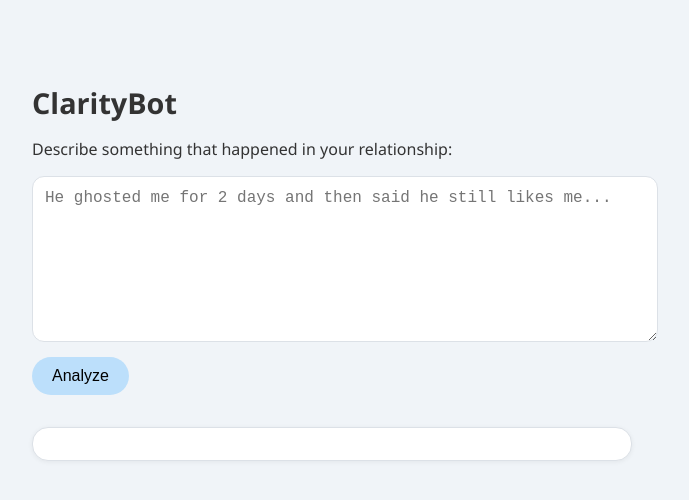
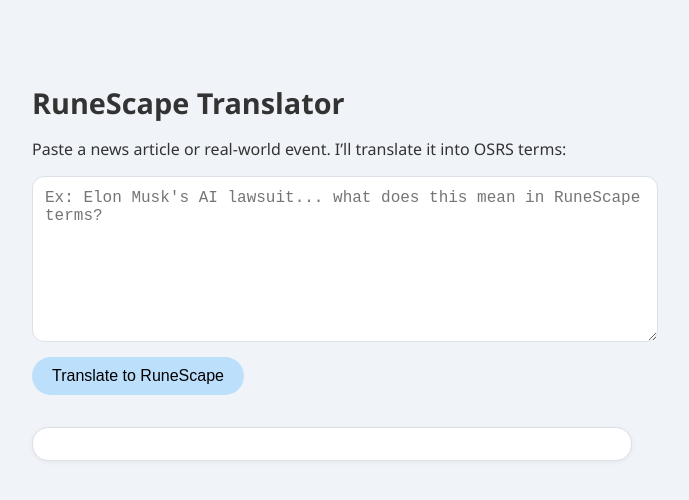
Before and after one commit to OgSunnyP/claritybot, a website: page public/index.html in a window 1280 px wide. Shown: the whole page, without its empty margins (308-997 px from the left). Drawn offline with Linux system fonts and the light colour scheme.

Commit message:
Swapped ClarityBot into OSRS Translator

```diff
--- a/public/index.html
+++ b/public/index.html
@@ -84,14 +84,19 @@
     </style>
   </head>
   <body>
-    <h1>ClarityBot</h1>
-    <p>Describe something that happened in your relationship:</p>
+    <h1>RuneScape Translator</h1>
+    <p>
+      Paste a news article or real-world event. I’ll translate it into OSRS
+      terms:
+    </p>
+
     <textarea
       id="userInput"
-      placeholder="He ghosted me for 2 days and then said he still likes me..."
+      placeholder="Ex: Elon Musk's AI lawsuit... what does this mean in RuneScape terms?"
     ></textarea>
+
     <br />
-    <button id="submitBtn">Analyze</button>
+    <button id="submitBtn">Translate to RuneScape</button>
 
     <div id="response"></div>
 
```
Also changed, not shown: api/analyze.js (+6 -6 lines).
